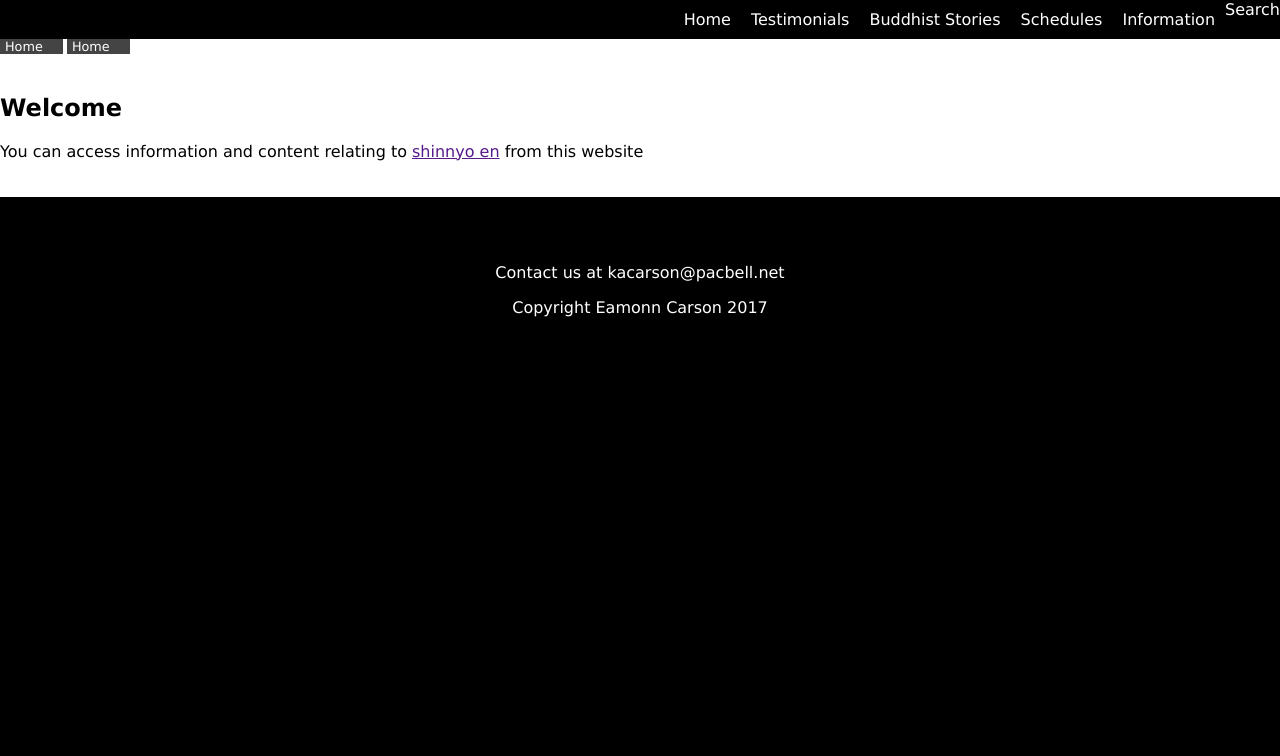
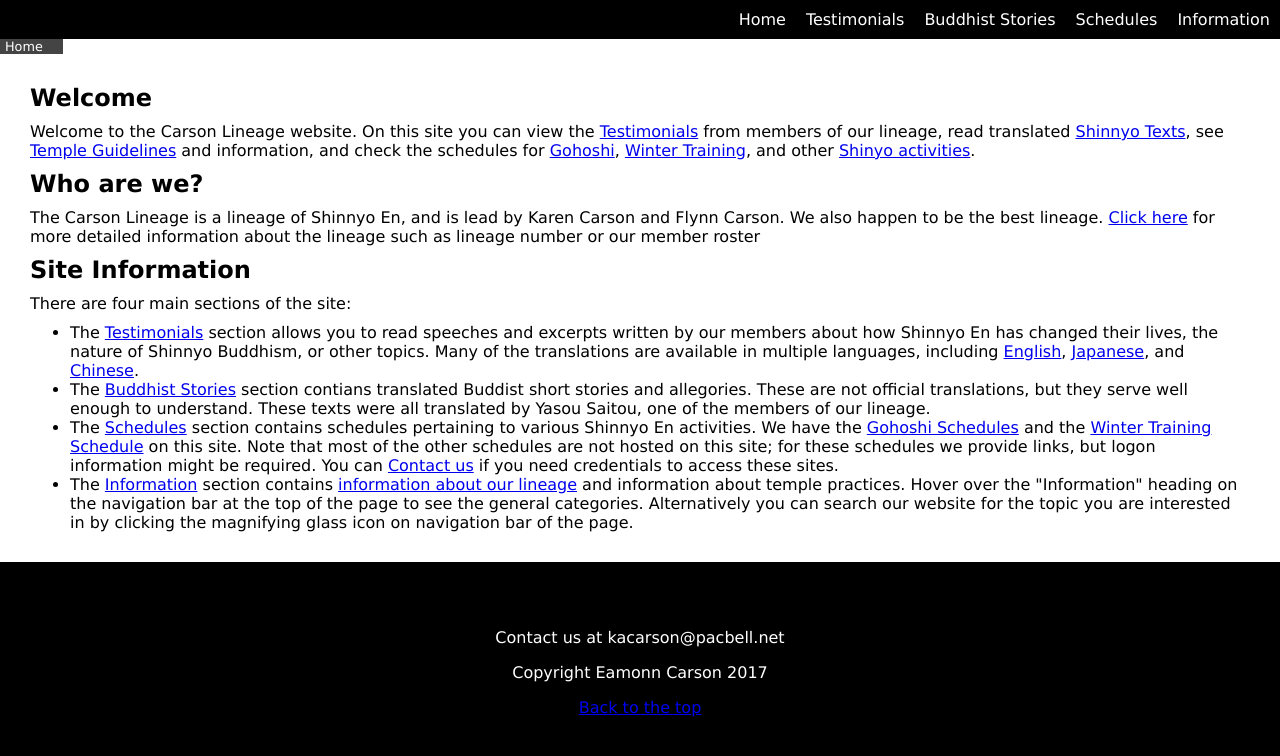
Before and after one commit to EamonnCarson/Carson-Lineage-Website, a PHP site: page / in a window 1280 px wide. Shown: the top 756 px of the page. Run offline with PHP 8.4, Linux system fonts and the light colour scheme.

Commit message:
Created content for index
added a bunch of text. I also added new categories on the nav bar
(though I set them to be hidden).

```diff
--- a/ITGS Website/index.html
+++ b/ITGS Website/index.html
@@ -1,20 +1,25 @@
 <!DOCTYPE HTML5>
 <html lang="en-US">
 <head>
-	<base href="" target="_blank">
+	<base href="" target="_self">
 	<title>Carson Lineage</title>
 	<meta name="author" content="Eamonn Carson">
 	<meta name="keywords" content="Carson Lineage, Shinnyo En, Karen Carson, Flynn Carson">
-	<meta name="author" content="Information on the Carson Lineage of Shinnyo Enn and translations of Buddhist Texts">
+	<meta name="description" content="Information on the Carson Lineage of Shinnyo Enn and translations of Buddhist Texts">
 	<link rel="stylesheet" type="text/css" href="stylesheet.css">
+	<base href="" target="_self">
 </head>
 <body>
 	<div id="top">
 	</div>
 	<div id="topnav" class="float-clearing">
 		<ul>
-			<li>Search</li>
+			<li class="float-clearing"><a href="index.html">Home</a></li>
+			<li><a href="testimonials/testimonials.html">Testimonials</a></li>
+			<li><a href="buddhist_stories/buddhist_stories.html">Buddhist Stories</a></li>
+			<li><a href="schedules/schedules.html">Schedules</a></li>
 			<li><a href="info/information.html">Information</a>
+
 				<ul>
 					<li><a href="schedules/schedules.html">Schedules</a></li>
 					<li><a href="schedules/schedules.html">Schedules</a></li>
@@ -22,25 +27,35 @@
 					<li><a href="schedules/schedules.html">Schedules</a></li>
 				</ul>
 			</li>
-			<li><a href="schedules/schedules.html">Schedules</a></li>
-			<li><a href="buddhist_stories/buddhist_stories.html">Buddhist Stories</a></li>
-			<li><a href="testimonials/testimonials.html">Testimonials</a></li>
-			<li class="float-clearing"><a href="index.html">Home</a></li>
+			<li id="searchbar">Search bar</li>
+			<li id="searchbutton">Search</li>
+			<li id="menubutton">Menu</li>
 		</ul>
 	</div>
 	<div id="breadcrumbs">
 		<ul>
 			<li><a href="index.html">Home</a></li>
-			<li><a href="index.html">Home</a></li>
 		</ul>
 	</div>
 	<div id="content">
 		<h2>Welcome</h2>
-		<p>You can access information and content relating to <a href="">shinnyo en</a> from this website</p>
+			<p>Welcome to the Carson Lineage website. On this site you can view the <a href="TODO">Testimonials</a> from members of our lineage, read translated <a href="TODO">Shinnyo Texts</a>, see <a href="TODO">Temple Guidelines</a> and information, and check the schedules for <a href="TODO">Gohoshi</a>, <a href="TODO">Winter Training</a>, and other <a href="TODO">Shinyo activities</a>.</p>
+		<h2>Who are we?</h2>
+			<p>The Carson Lineage is a lineage of Shinnyo En, and is lead by Karen Carson and Flynn Carson. We also happen to be the best lineage. <a href="TODO">Click here</a> for more detailed information about the lineage such as lineage number or our member roster</p>
+		<h2>Site Information</h2>
+			<p>There are four main sections of the site:
+				<ul>
+					<li>The <a href="TODO">Testimonials</a> section allows you to read speeches and excerpts written by our members about how Shinnyo En has changed their lives, the nature of Shinnyo Buddhism, or other topics. Many of the translations are available in multiple languages, including <a href="TODO">English</a>, <a href="TODO">Japanese</a>, and <a href="TODO">Chinese</a>.</li>
+					<li>The <a href="TODO">Buddhist Stories</a> section contians translated Buddist short stories and allegories. These are not official translations, but they serve well enough to understand. These texts were all translated by Yasou Saitou, one of the members of our lineage.</li>
+					<li>The <a href="TODO">Schedules</a> section contains schedules pertaining to various Shinnyo En activities. We have the <a href="TODO">Gohoshi Schedules</a> and the <a href="TODO">Winter Training Schedule</a> on this site. Note that most of the other schedules are not hosted on this site; for these schedules we provide links, but logon information might be required. You can <a href="TODO">Contact us</a> if you need credentials to access these sites.</li>
+					<li>The <a href="TODO">Information</a> section contains <a href="TODO">information about our lineage</a> and information about temple practices. Hover over the "Information" heading on the navigation bar at the top of the page to see the general categories. Alternatively you can search our website for the topic you are interested in by clicking the magnifying glass icon on navigation bar of the page.</li>
+				</ul>
+			</p>
 	</div>
 	<div id="footer">
 		<p>Contact us at kacarson@pacbell.net</p>
 		<p>Copyright Eamonn Carson 2017</p>
+		<p><a href="index.html#top">Back to the top</a><p>
 	</div>
 </body>
 </html>
--- a/ITGS Website/stylesheet.css
+++ b/ITGS Website/stylesheet.css
@@ -2,11 +2,6 @@ body {
 	margin: 0px;
 	font-family: "Lucida Sans Unicode", "Lucida Grande", sans-serif;
 	background-color: black;
-}
-
-ul {
-	list-style-type: none;
-	padding-left: 0px;
 }
 
 #topnav {
@@ -15,15 +10,26 @@ ul {
 	color: white;
 	width: 100%;
 }
+	#topnav > ul {
+		float: right;
+		margin: 0px;
+		padding: 0px;
+	}
 	#topnav > ul > li {
 		display: block;
+		float: left;
 		position: relative;
-		float: right;
 	}
 	#topnav a {
 		display: block;
 		color: white;
 		text-decoration: none;
+		margin: 0px;
+		padding: 10px;
+	}
+	#topnav #searchbar, #topnav #searchbutton, #topnav #menubutton {
+		display: none;
+		color: white;
 		margin: 0px;
 		padding: 10px;
 	}
@@ -87,6 +93,10 @@ ul {
 	padding: 20px 0px 20px 0px;
 }
 
+	#content > * {
+		margin: 10px 30px 10px 30px;
+	}
+
 #footer {
 	background-color: black;
 	color: white;
```
